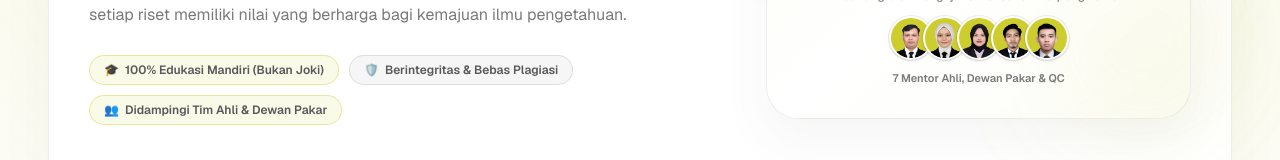
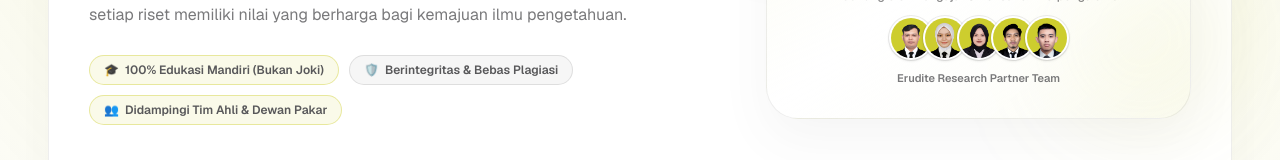
Before and after one commit to Narendra238/erudite-web, a Next.js app: page /tentang in a window 1280 px wide. Shown: the part 421-581 px from the top of the page. Built offline with nearby package versions, Linux system fonts and the light colour scheme.

Commit message:
perbaiki sedikit

```diff
--- a/app/tentang/page.tsx
+++ b/app/tentang/page.tsx
@@ -85,9 +85,9 @@ const teamStructure: TeamMember[] = [
     image: "/MasAde.png",
   },
   {
-    name: "Muhammad Narendra Hawari, S.Kom.",
+    name: "M. Narendra Hawari, S.Kom.",
     shortName: "Mas Naren",
-    role: "Operasional & IT",
+    role: "IT & Creative Specialist",
     badge: "CREATIVE & TECHNOLOGY",
     image: "/Naren.png",
   },
@@ -177,7 +177,7 @@ export default function TentangPage() {
                     ))}
                   </div>
                   <p className="mt-2.5 text-[11px] font-semibold text-[#58585A]/80">
-                    7 Mentor Ahli, Dewan Pakar & QC
+                    Erudite Research Partner Team
                   </p>
                 </div>
               </div>
```
